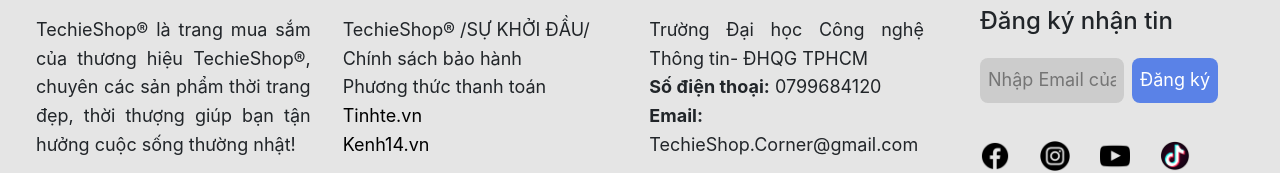
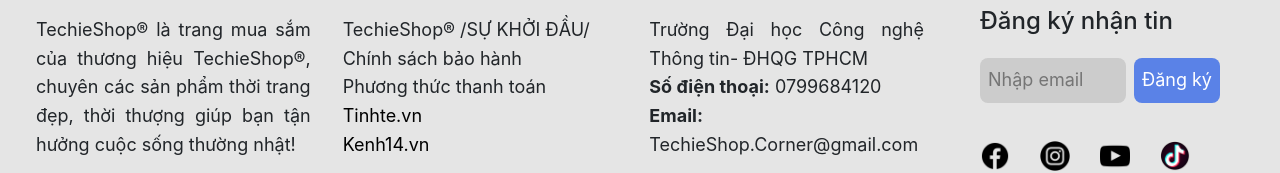
Before and after one commit to quocky211/DTClothShop, a React (Create React App) app in the folder reactJS/: page / in a window 1280 px wide. Shown: the part 2592-2765 px from the top of the page. Built offline with nearby package versions, Linux system fonts and the light colour scheme; no server answers; a web font is replaced by a local one.

Commit message:
Add register mail to get promotion

```diff
--- a/reactJS/package.json
+++ b/reactJS/package.json
@@ -3,6 +3,7 @@
   "version": "0.1.0",
   "private": true,
   "dependencies": {
+    "@emailjs/browser": "^3.10.0",
     "@emotion/react": "^11.10.5",
     "@emotion/styled": "^11.10.5",
     "@fortawesome/fontawesome-svg-core": "^6.2.0",
--- a/reactJS/src/Components/FooterFolder/Footer.css
+++ b/reactJS/src/Components/FooterFolder/Footer.css
@@ -57,20 +57,20 @@
 .footer__infor-logo form{
     margin: 10px 0;
 }
-.footer__infor-logo form input {
+.footer__infor-logo form input[type="Email"] {
     background-color: #ccc;
-    width: 60%;
+    width: 80%;
 }
-.footer__infor-logo form input,
-.footer__infor-logo form button{
+.footer__infor-logo form input{
     border-radius: 8px;
     padding: 8px;
     border: 0;
 }
-.footer__infor-logo form button {
+.footer__infor-logo form input[type="Submit"] {
     background-color: #5A82E7;
     margin-left: 8px;
     color: white;
+
 }
 .footer__infor-logo form {
     display: flex;
--- a/reactJS/src/Components/FooterFolder/Footer.jsx
+++ b/reactJS/src/Components/FooterFolder/Footer.jsx
@@ -1,4 +1,4 @@
-import React from "react";
+import React, {useRef} from "react";
 import "./Footer.css";
 import logo from "../Images/logo.webp";
 import fb from "../Images/icon/fb.png";
@@ -6,9 +6,26 @@
 import yt from "../Images/icon/yt.png";
 import tiktok from "../Images/icon/tiktok.png";
 import {NavLink as Link} from "react-router-dom";
+import emailjs from '@emailjs/browser';
 
 
 function Header() {
+    const form = useRef();
+    const sendEmail = (e) => {
+        e.preventDefault();
+        if(form.current)
+        {
+            emailjs.sendForm('service_h5odl76', 'template_4054kz9', form.current, 'YGqcQbP5kiXMLa0Qv')
+          .then((result) => {
+              console.log(result.text);
+          }, (error) => {
+              console.log(error.text);
+          });
+          e.target.reset();
+        }
+
+      };
+
   return (
     <div className="footer">
         <div className="footer_infor">
@@ -48,9 +65,9 @@
                         </Link>
                     </div>
                 <div className="name">Đăng ký nhận tin</div>
-                <form action="">
-                    <input type="Email" placeholder="Nhập Email của bạn"/>
-                    <button>Đăng ký</button>
+                <form ref={form} onSubmit={sendEmail}>
+                    <input type="Email" placeholder="Nhập email" name="user_email"/>
+                    <input type="Submit" value="Đăng ký"></input>
                 </form>
                 <div className="social-icon">
                     <a href=""> <img src={fb} alt="fb" /> </a>
```
Also changed, not shown: 1 other file (tests, documents, lock files or other folders).
